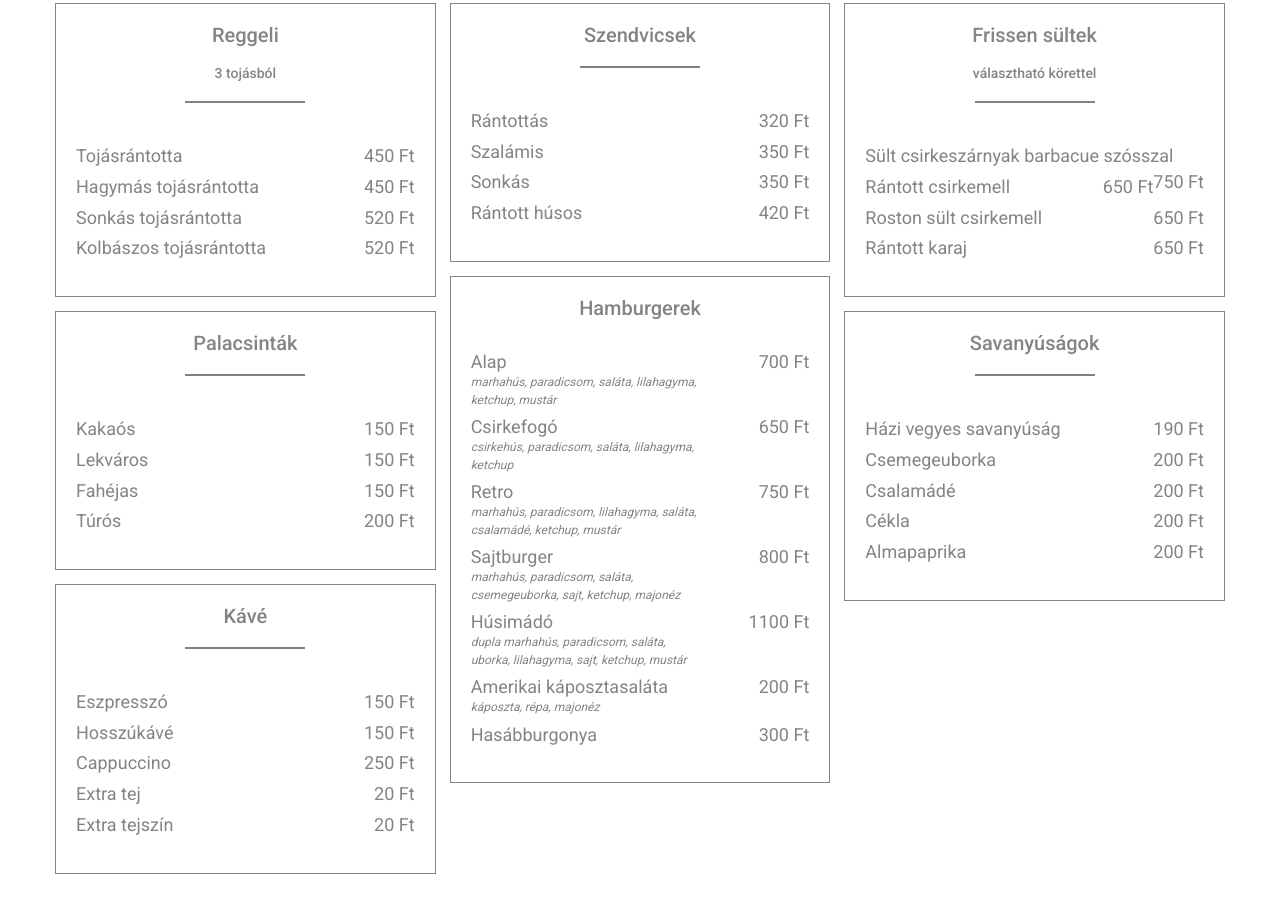
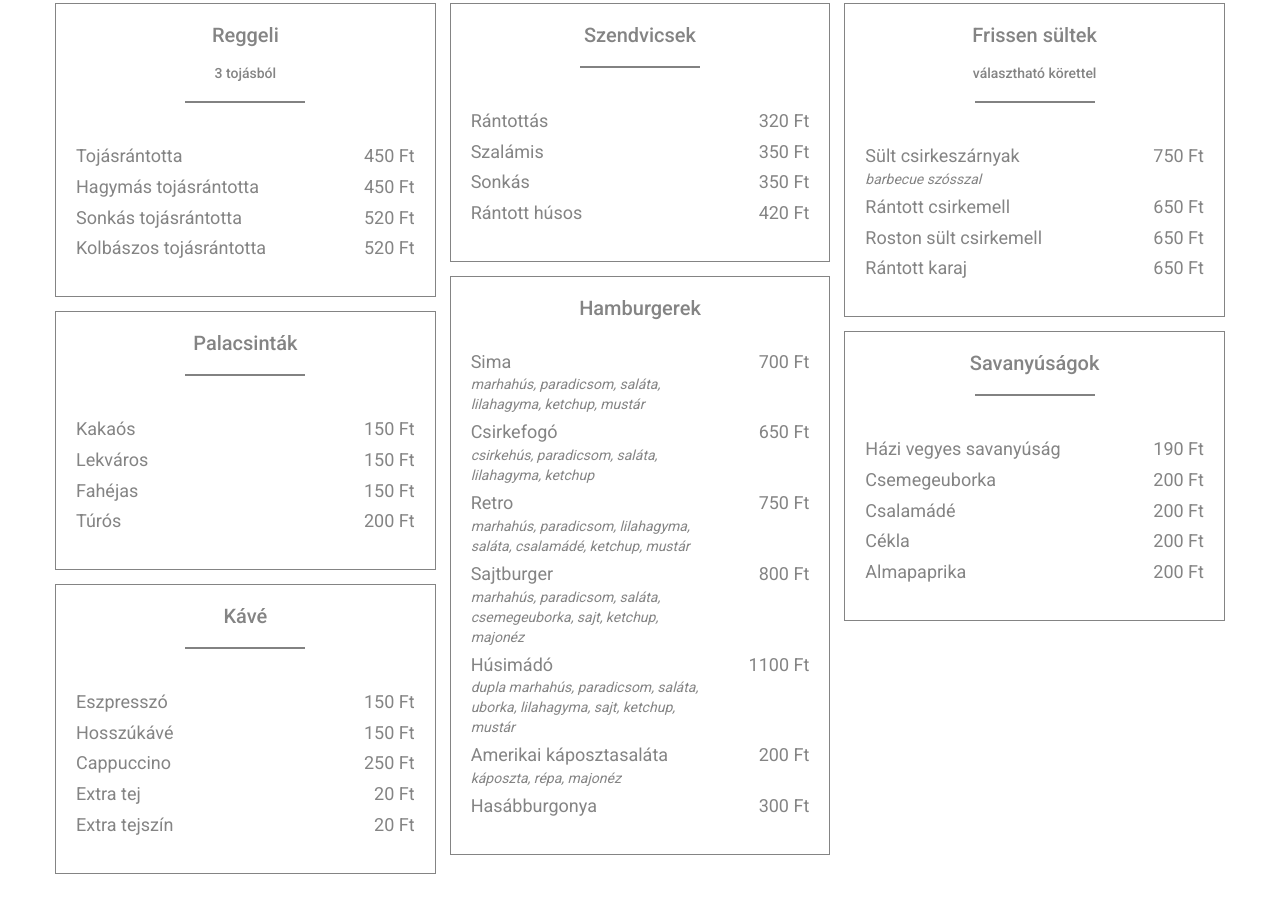
Before and after one commit to schwarzkopfb/flamo, a plain HTML site: page index.html in a window 1280 px wide. Shown: the part 1915-2828 px from the top of the page. Drawn offline with Linux system fonts and the light colour scheme.

Commit message:
fix typos

```diff
--- a/css/style.less
+++ b/css/style.less
@@ -65,7 +65,7 @@
 
                 .description {
                     display: block;
-                    font-size: 12px;
+                    font-size: 14px;
                     font-style: italic;
                     max-width: 70%;
                 }
--- a/index.html
+++ b/index.html
@@ -241,7 +241,7 @@
 					<h1>Hamburgerek</h1>
 					<ul>
 						<li>
-							Alap <span class="price">700</span>
+							Sima <span class="price">700</span>
 							<span class="description">marhahús, paradicsom, saláta, lilahagyma, ketchup, mustár</span>
 						</li>
 						<li>
@@ -275,7 +275,10 @@
 					<h2>választható körettel</h2>
 					<hr>
 					<ul>
-						<li>Sült csirkeszárnyak barbacue szósszal <span class="price">750</span></li>
+						<li>
+							Sült csirkeszárnyak <span class="price">750</span>
+							<span class="description">barbecue szósszal</span>
+						</li>
 						<li>Rántott csirkemell <span class="price">650</span></li>
 						<li>Roston sült csirkemell <span class="price">650</span></li>
 						<li>Rántott karaj <span class="price">650</span></li>
```
Also changed, not shown: css/style.css.
